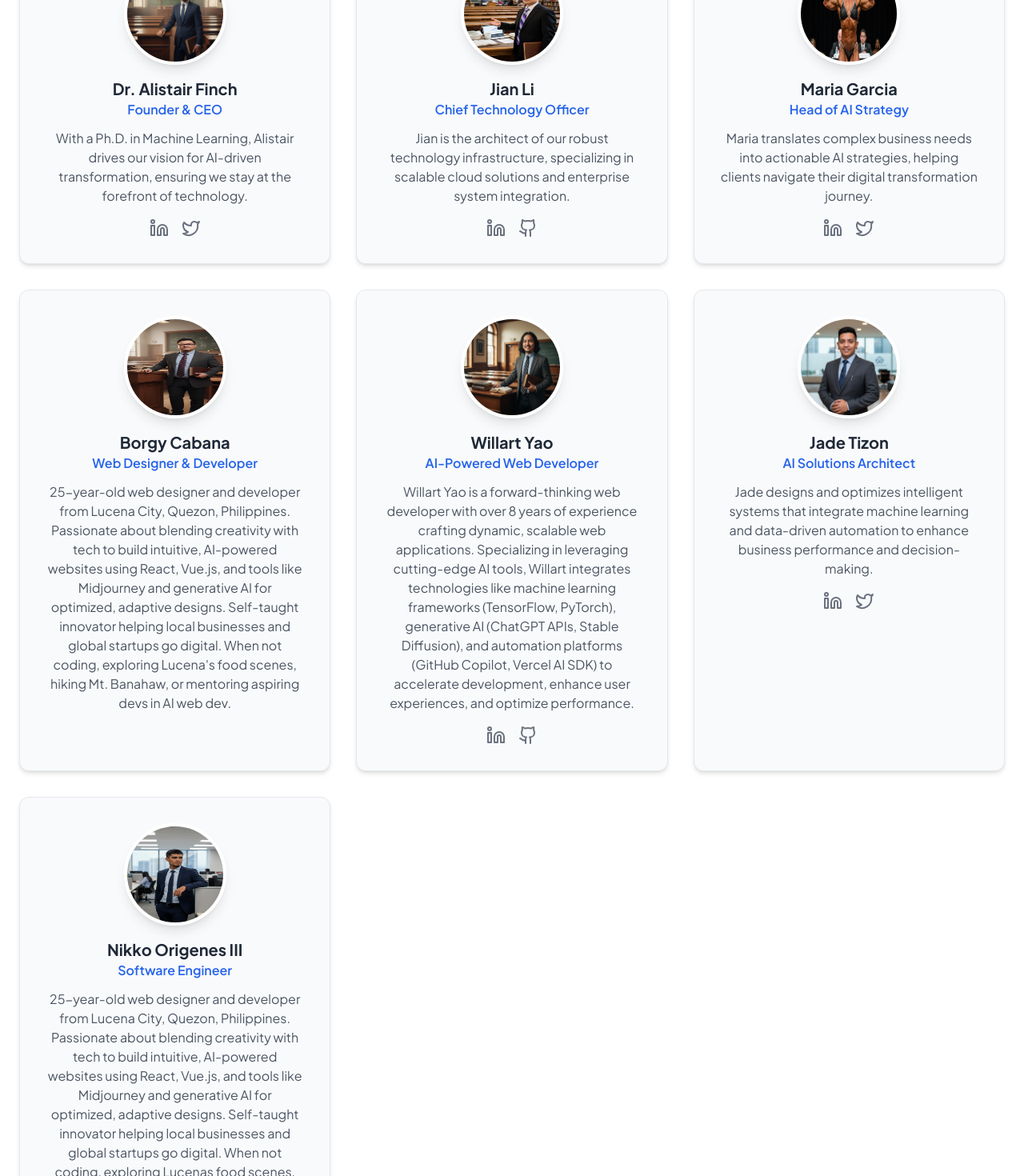
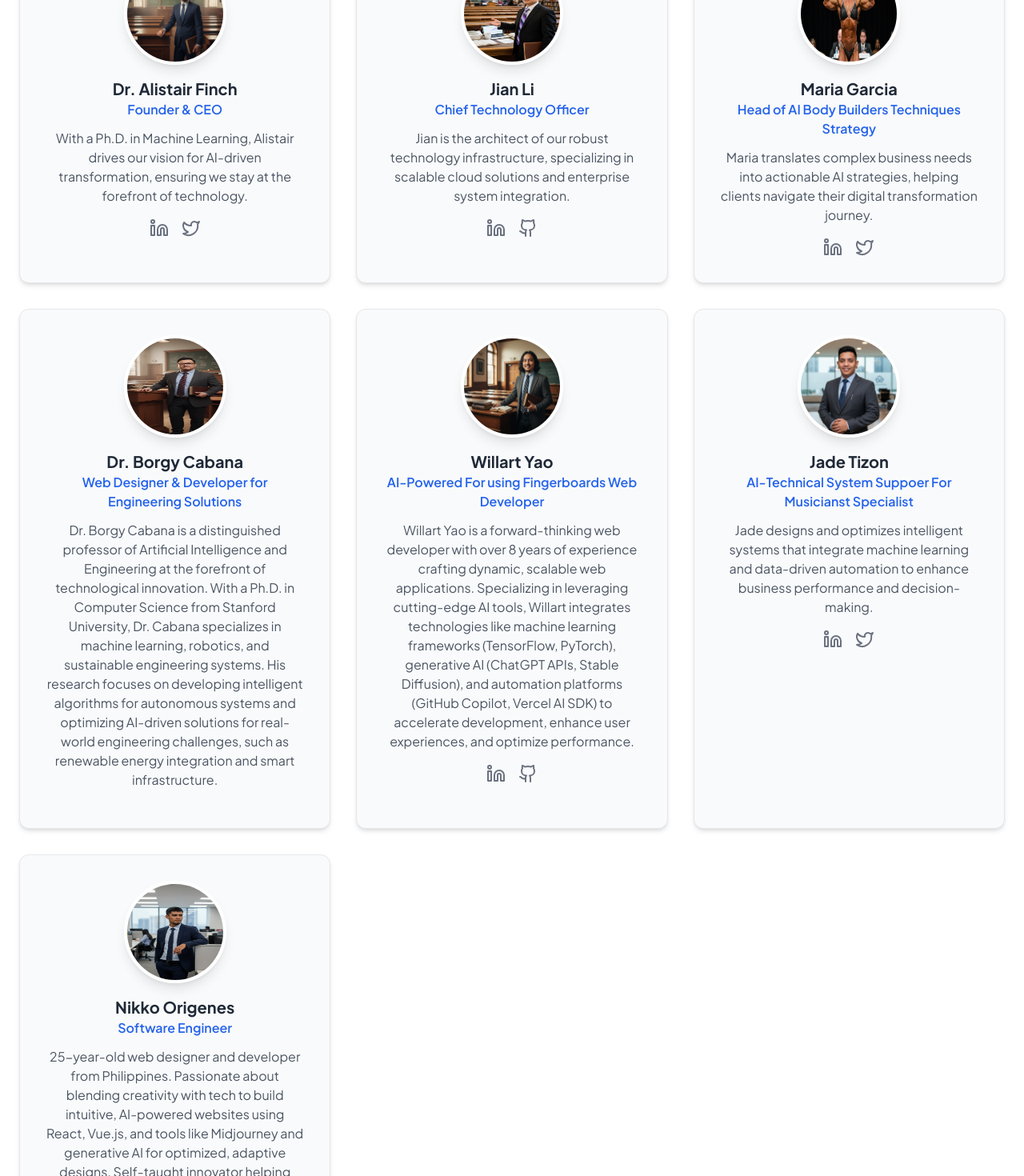
Before and after one commit to Yano-ai/yano-ai.github.io, a Next.js app: page /about in a window 1280 px wide. Shown: the part 600-2070 px from the top of the page at 80% size. Built offline with nearby package versions, Linux system fonts and the light colour scheme.

Commit message:
bio and names

```diff
--- a/app/about/page.tsx
+++ b/app/about/page.tsx
@@ -123,28 +123,28 @@ const WhoWeArePage = () => {
     },
     {
       name: 'Maria Garcia',
-      title: 'Head of AI Strategy',
+      title: 'Head of AI Body Builders Techniques Strategy',
       bio: 'Maria translates complex business needs into actionable AI strategies, helping clients navigate their digital transformation journey.',
       image: '/image-aiko/maria.png',
       social: { linkedin: '#', twitter: '#' }
     },
     {
-      name: 'Borgy Cabana',
-      title: 'Web Designer & Developer',
-      bio: '25-year-old web designer and developer from Lucena City, Quezon, Philippines. Passionate about blending creativity with tech to build intuitive, AI-powered websites using React, Vue.js, and tools like Midjourney and generative AI for optimized, adaptive designs. Self-taught innovator helping local businesses and global startups go digital. When not coding, exploring Lucena\'s food scenes, hiking Mt. Banahaw, or mentoring aspiring devs in AI web dev.',
+      name: 'Dr. Borgy Cabana',
+      title: 'Web Designer & Developer for Engineering Solutions',
+      bio: 'Dr. Borgy Cabana is a distinguished professor of Artificial Intelligence and Engineering at the forefront of technological innovation. With a Ph.D. in Computer Science from Stanford University, Dr. Cabana specializes in machine learning, robotics, and sustainable engineering systems. His research focuses on developing intelligent algorithms for autonomous systems and optimizing AI-driven solutions for real-world engineering challenges, such as renewable energy integration and smart infrastructure.',
       image: '/image-aiko/borgy.png',
       social: {}
     },
     {
       name: 'Willart Yao',
-      title: 'AI-Powered Web Developer',
+      title: 'AI-Powered For using Fingerboards Web Developer',
       bio: 'Willart Yao is a forward-thinking web developer with over 8 years of experience crafting dynamic, scalable web applications. Specializing in leveraging cutting-edge AI tools, Willart integrates technologies like machine learning frameworks (TensorFlow, PyTorch), generative AI (ChatGPT APIs, Stable Diffusion), and automation platforms (GitHub Copilot, Vercel AI SDK) to accelerate development, enhance user experiences, and optimize performance.',
       image: '/image-aiko/willart.png',
       social: { linkedin: '#', github: 'https://github.com/willartyao' }
     },
     {
       name: 'Jade Tizon',
-      title: 'AI Solutions Architect',
+      title: 'AI-Technical System Suppoer For Musicianst Specialist',
       bio: 'Jade designs and optimizes intelligent systems that integrate machine learning and data-driven automation to enhance business performance and decision-making.',
       image: '/image-aiko/jade-tizon.png',
       social: {
@@ -153,9 +153,9 @@ const WhoWeArePage = () => {
       }
     },
     {
-      name: 'Nikko Origenes III',
+      name: 'Nikko Origenes',
       title: 'Software Engineer',
-      bio: '25-year-old web designer and developer from Lucena City, Quezon, Philippines. Passionate about blending creativity with tech to build intuitive, AI-powered websites using React, Vue.js, and tools like Midjourney and generative AI for optimized, adaptive designs. Self-taught innovator helping local businesses and global startups go digital. When not coding, exploring Lucenas food scenes, hiking Mt. Banahaw, or mentoring aspiring devs in AI web dev.',
+      bio: '25-year-old web designer and developer from Philippines. Passionate about blending creativity with tech to build intuitive, AI-powered websites using React, Vue.js, and tools like Midjourney and generative AI for optimized, adaptive designs. Self-taught innovator helping local businesses and global startups go digital. When not coding, exploring Lucenas food scenes, hiking Mt. Banahaw, or mentoring aspiring devs in AI web dev.',
       image: '/image-aiko/nikko.png',
       social: { linkedin: '#', twitter: '#', github: '#' }
     }
```
